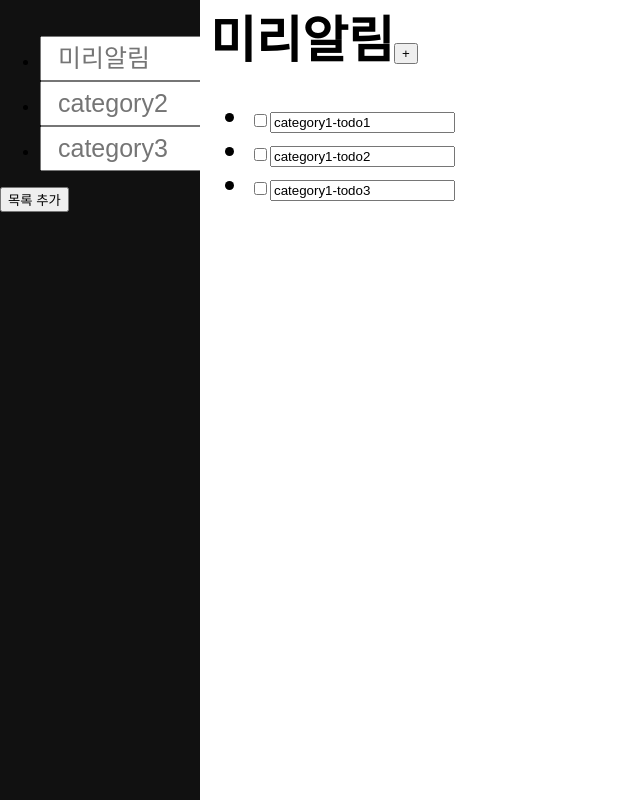
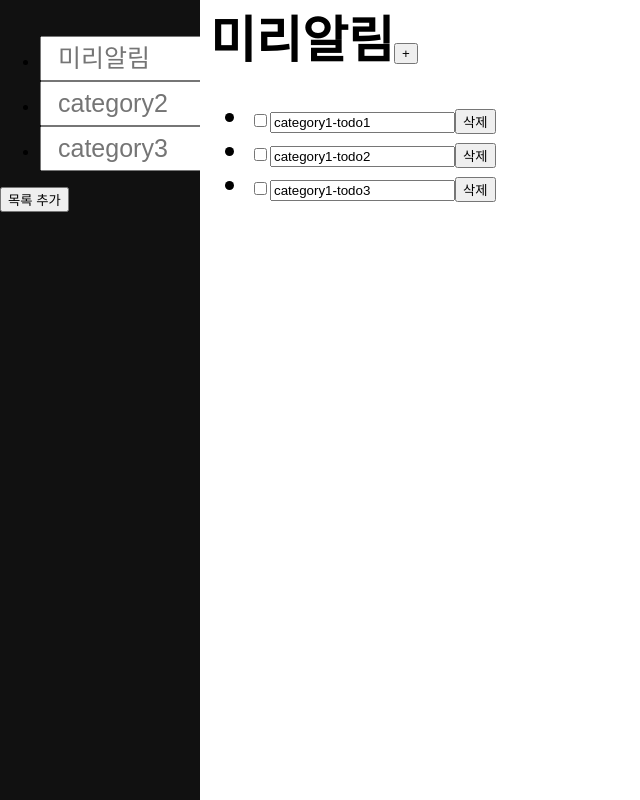
Before and after one commit to angelxtry/react-to-do-list, a React (Create React App) app: page / in a window 1280 px wide. Shown: the whole page, without its empty margins (0-640 px from the left). Built offline with nearby package versions, Linux system fonts and the light colour scheme.

Commit message:
Add feature del todo

```diff
--- a/src/components/Todo.js
+++ b/src/components/Todo.js
@@ -49,8 +49,9 @@ class Todo extends Component {
 
   render() {
     const {
-      todoList: { complete, id, categoryId },
-      handleToggleCheckbox
+      todoList: { categoryId, id, complete },
+      handleToggleCheckbox,
+      handleDelTodo
     } = this.props.todoContainer;
     // console.log("Todo:", id, complete);
     const style = {
@@ -83,6 +84,7 @@ class Todo extends Component {
               onBlur={e => this.saveTodo(e.target.value)}
             />
           </span>
+          <button onClick={() => handleDelTodo(categoryId, id)}>삭제</button>
         </li>
       </div>
     );
--- a/src/containers/MainContainer.js
+++ b/src/containers/MainContainer.js
@@ -17,10 +17,6 @@ const mapStateToProps = state => ({
 
 const mapDispatchToProps = dispatch => ({
   handleAddTodo: categoryId => dispatch(actions.addTodo(categoryId, uuid())),
-  handleToggleCheckbox: (categoryId, id) =>
-    dispatch(actions.toggleComplete(categoryId, id)),
-  handleChangeTodoText: (categoryId, id, text) =>
-    dispatch(actions.changeTodoText(categoryId, id, text))
 });
 
 export default connect(
--- a/src/containers/TodoContainer.js
+++ b/src/containers/TodoContainer.js
@@ -18,7 +18,8 @@ const mapDispatchToProps = dispatch => ({
   handleToggleCheckbox: (categoryId, id) =>
     dispatch(actions.toggleComplete(categoryId, id)),
   handleChangeTodoText: (categoryId, id, text) =>
-    dispatch(actions.changeTodoText(categoryId, id, text))
+    dispatch(actions.changeTodoText(categoryId, id, text)),
+  handleDelTodo: (categoryId, id) => dispatch(actions.delTodo(categoryId, id))
 });
 
 export default connect(
--- a/src/store/module/todoList.js
+++ b/src/store/module/todoList.js
@@ -85,7 +85,7 @@ const initialState = {
           complete: false
         },
         {
-          categoryId: "00001",
+          categoryId: "00002",
           id: "20002",
           name: "category2-todo2",
           complete: false
@@ -153,15 +153,14 @@ const todoList = (state = initialState, action) => {
     }
     case DEL_TODO: {
       const newList = state.categories.map(category => {
-        if (category.id !== action.categoryId) {
-          return category;
+        if (category.id === action.categoryId) {
+          category.todos = category.todos.filter(todo => todo.id !== action.id);
         }
-        category.todos = category.todos.filter(todo => todo.id !== action.id);
         return category;
       });
       return {
         ...state,
-        state: newList
+        categories: newList
       };
     }
     case CHANGE_TODO_TEXT: {
```
